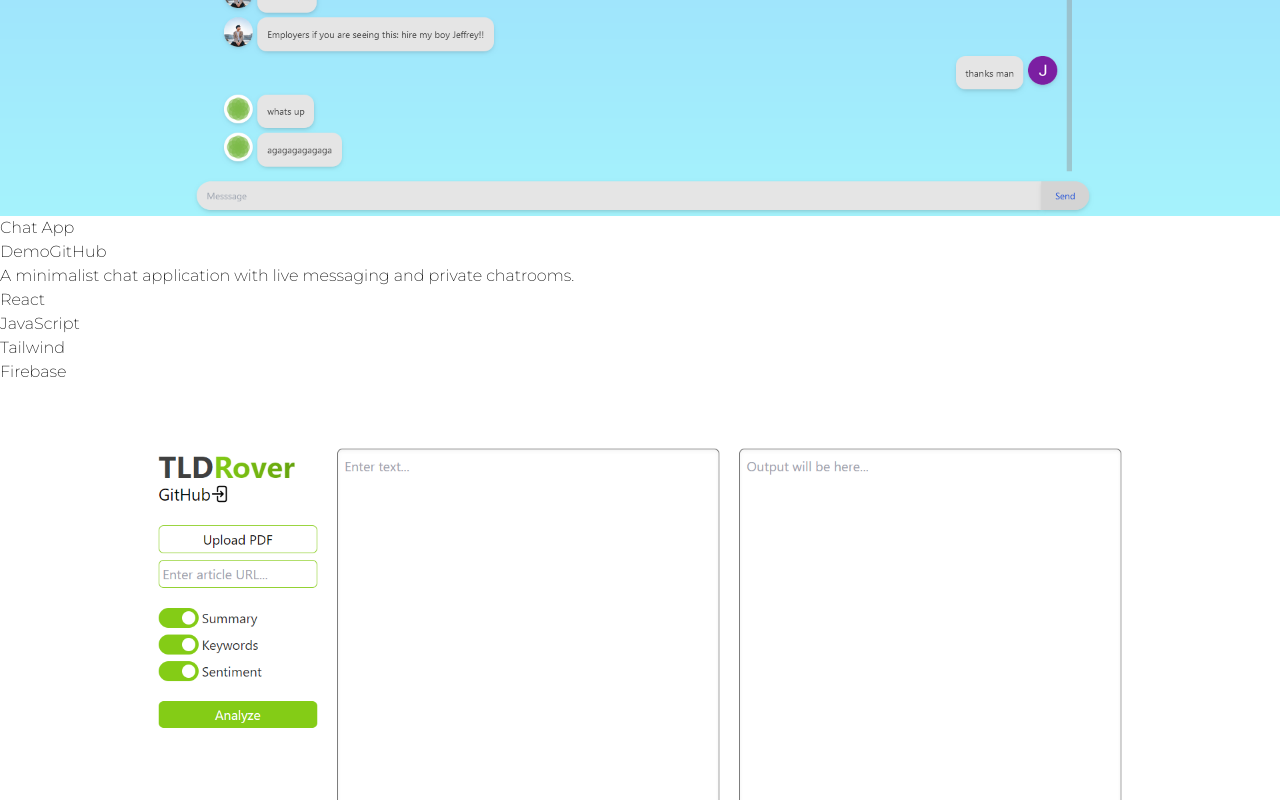
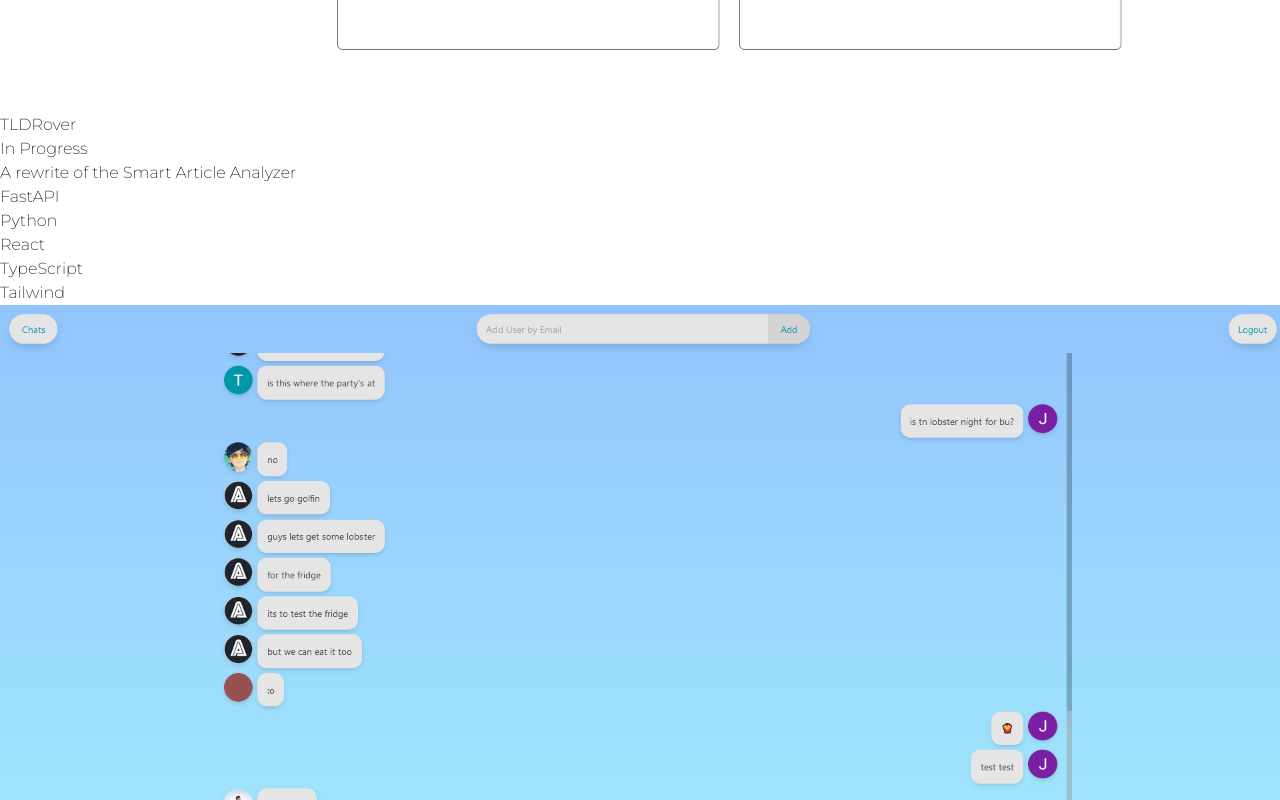
Before and after one commit to JeffC25/JeffC25.github.io, a React (Vite) app: page / in a window 1280 px wide. Shown: the part 4080-4880 px from the top of the page. Built offline with nearby package versions, Linux system fonts and the light colour scheme.

Commit message:
reorder projects

```diff
--- a/src/pages/Projects.tsx
+++ b/src/pages/Projects.tsx
@@ -32,6 +32,15 @@ const Projects = () => {
                 links={[{ title: "Demo", url: "https://movie.yerf.dev" }, { title: "GitHub", url: "https://github.com/jeffc25/movie-browser" }]}
             />
             <Project
+                title="TLDRover"
+                description="A rewrite of the Smart Article Analyzer"
+                website="https://github.com/jeffc25/smart-article-analyzer"
+                image={tldrover}
+                alt="Project Thumbnail"
+                technologies={["FastAPI", "Python", "React", "TypeScript", "Tailwind"]}
+                links={[{ title: "In Progress", url: "https://github.com/jeffc25/tldrover" }]}
+            />
+            <Project
                 title="Chat App"
                 description="A minimalist chat application with live messaging and private chatrooms."
                 website="https://chat-app.yerf.dev"
@@ -39,15 +48,6 @@ const Projects = () => {
                 alt="Project Thumbnail"
                 technologies={["React", "JavaScript", "Tailwind", "Firebase"]}
                 links={[{ title: "Demo", url: "https://chat-app.yerf.dev" }, { title: "GitHub", url: "https://github.com/jeffc25/chat-app" }]}
-            />
-            <Project
-                title="TLDRover"
-                description="A rewrite of the Smart Article Analyzer"
-                website="https://github.com/jeffc25/smart-article-analyzer"
-                image={tldrover}
-                alt="Project Thumbnail"
-                technologies={["FastAPI", "Python", "React", "TypeScript", "Tailwind"]}
-                links={[{ title: "In Progress", url: "https://github.com/jeffc25/tldrover" }]}
             />
             <Project
                 title="Smart Article Analyzer"
```
